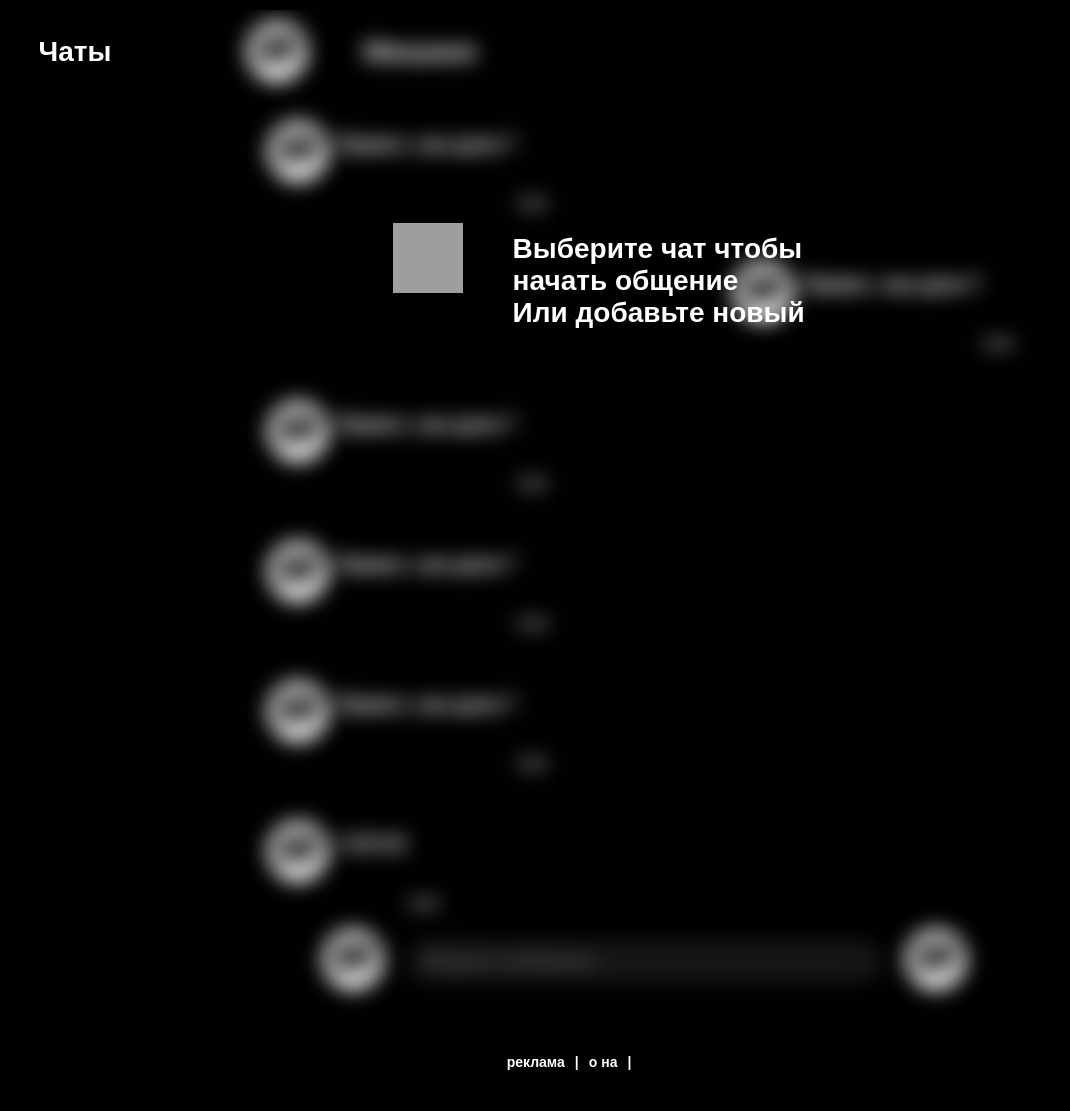
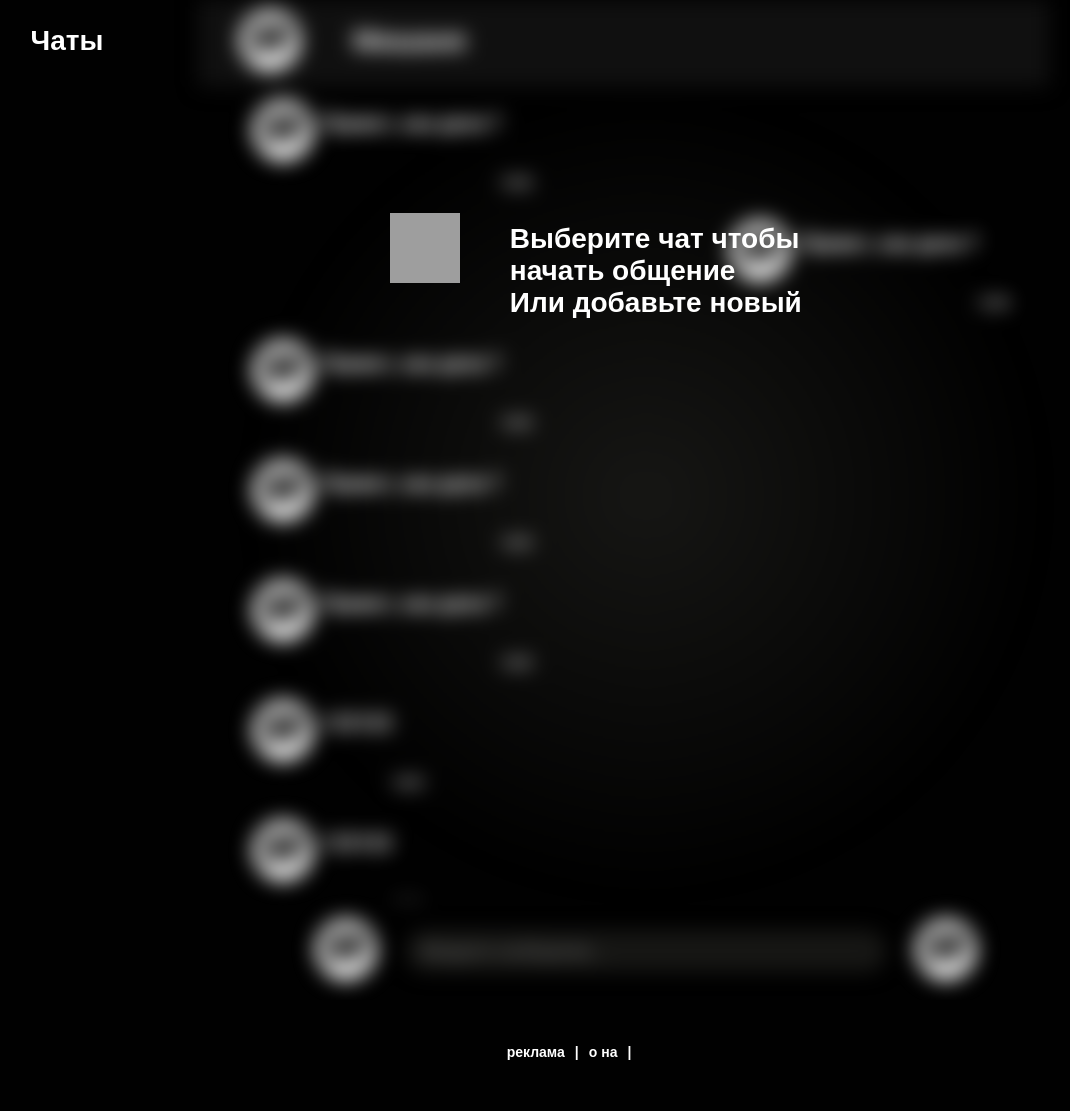
Before and after one commit to Shirokov-Mikhail/Volchat-Super-Security-Messenger, a Python web app: template templates/pages/chats.html in a window 1280 px wide. Shown: the whole page, without its empty margins (71-1141 px from the left). Run offline with Jinja, Linux system fonts and the light colour scheme; the template is opened without the code that fills it, so the values that code supplies are empty; some libraries are stand-ins or nearby versions; some web fonts are replaced; grey boxes are pictures that could not be loaded.

Commit message:
Add LoadStorage tex

```diff
--- a/static/css/style.css
+++ b/static/css/style.css
@@ -32,6 +32,8 @@ body, html {
     background-color: var(--main-fone-color);
 }
 body {
+    padding: 0;
+    margin: 0;
     min-height: 98vh;
 }
 main {
@@ -39,7 +41,7 @@ main {
     justify-content: center;
     flex-wrap: wrap;
     height: 90vh; /* Оставляем 10vh под твой футер */
-    margin: 10px;
+
     overflow: hidden; /* Ничто не должно вываливаться из main */
     min-height: 84vh;
 }
@@ -53,27 +55,48 @@ main > * {
 }
 
 /* Вайб код настройки скролла */
+/* Вайб код настройки скролла */
 ::-webkit-scrollbar {
     width: 8px;
     height: 8px;
     margin-left: 3px;
 }
 ::-webkit-scrollbar-track {
-    background: #0a0a0a;
+    background: transparent; /* Скрываем дорожку по умолчанию */
     border-radius: 10px;
 }
 ::-webkit-scrollbar-thumb {
-    background: #333333;
+    background: transparent; /* Скрываем ползунок по умолчанию */
     border-radius: 10px;
 }
-::-webkit-scrollbar-thumb:hover {
+
+/* ПОКАЗЫВАЕМ скролл при наведении курсора на любой элемент со скроллом */
+*:hover::-webkit-scrollbar-thumb {
+    background: #333333;
+}
+*:hover::-webkit-scrollbar-thumb:hover {
     background: #555555;
 }
+*:hover::-webkit-scrollbar-track {
+    background: #0a0a0a;
+}
+
+/* ПОКАЗЫВАЕМ скролл при активной прокрутке (класс будет добавлять JS) */
+.is-scrolling::-webkit-scrollbar-thumb {
+    background: #333333;
+}
+.is-scrolling::-webkit-scrollbar-track {
+    background: #0a0a0a;
+}
+
+/* Поддержка Firefox */
 * {
     scrollbar-width: thin;
-    scrollbar-color: #333333 #0a0a0a;
+    scrollbar-color: transparent transparent; /* Скрыт по умолчанию */
 }
-
+*:hover, .is-scrolling {
+    scrollbar-color: #333333 #0a0a0a; /* Видим при наведении или скролле */
+}
 /* =========================================
    3. ТИПОГРАФИКА
    ========================================= */
@@ -157,19 +180,24 @@ main > * {
     width: 100%;
 }
 input {
+    color: var(--main-font-color);
+    font-family: var(--title-font);
+
+    font-size: 18px;
+    background-color: #161614;
     align-self: center;
-    width: 80%;
-    border: 1px solid var(--main-font-color);
-    border-radius: 10px;
+    width: 90%;
+    border: 2px solid transparent;
+    border-radius: 20px;
     padding: 5px;
-    margin: 5px;
+    margin: 10px;
 }
 label {
     align-self: start;
     color: var(--main-font-color);
     font-family: var(--text-font);
     font-weight: 600;
-    font-size: 22px;
+    font-size: 26px;
     padding: 0;
 }
 .error {
@@ -218,9 +246,10 @@ label {
 }
 .absolut {
     position: absolute;
+    flex-direction: column;
     align-items: start !important;
     top: 0;
-    left: 41%;
+    left: 49%;
     background-color: var(--main-fone-color);
     height: 70%;
 }
@@ -269,6 +298,7 @@ nav {
 .x {
     width: 100%;
     align-items: start !important;
+    margin-bottom: 20px;
 }
 
 /* =========================================
@@ -357,7 +387,8 @@ nav {
     background-color: transparent;
     align-items: center;
     margin: 10px;
-    margin-top: 2px;
+    margin-top: 1px;
+
     padding: 0;
     border: 1px;
     cursor: pointer;
@@ -445,10 +476,14 @@ nav {
     align-self: start;
     display: flex;
     flex-wrap: wrap;
-    width: 100%;
+    width: 95%;
     max-height: 210px;
+    padding-left: 0;
+    margin-left: 0;
     align-items: center;
     justify-content: left;
+    background: linear-gradient(to bottom, #101010 90%, transparent);
+
 }
 .chat-title-panel img {
     width: auto;
@@ -480,6 +515,8 @@ nav {
     max-height: 90%;
     flex-grow: 1;
     overflow-y: auto;
+    background: radial-gradient(#161614 0%, transparent 70%);
+
 }
 .messages img {
     height: 80px;
@@ -488,7 +525,9 @@ nav {
 .message {
     display: flex;
     width: 95%;
-    padding: 10px;
+    /*padding: 10px;*/
+    /*padding-bottom: 0;*/
+    padding: 0;
     min-height: 120px;
 }
 .left {
--- a/templates/index.html
+++ b/templates/index.html
@@ -59,6 +59,7 @@
                 <div class="input-block"><button class="close button" id="close_auth"><-</button></div>
             </div>
             <div class="inputs">
+
                 <div class="input-block" id="email_block_auth">
                     <label for="email_auth">Логин</label>
                     <input type="text" id="email_auth" name="email" class="email" required placeholder="myEmail@volchat.ru">
@@ -145,6 +146,7 @@
 
                 </div>
                 <div class="message-input">
+<!--                    инт-->
                     <button class="close button input-type-button">+</button>
 
                     <input type="text" id="send-message" placeholder="Введите сообщение..."
```
Also changed, not shown: static/js/index.js (+25 -0 lines).
